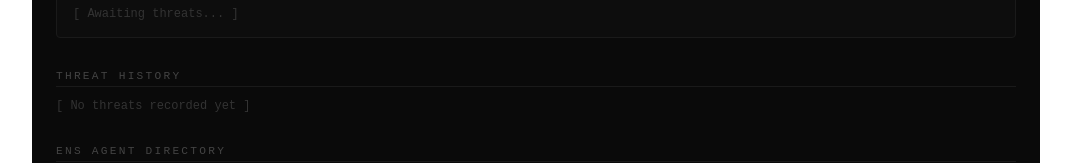
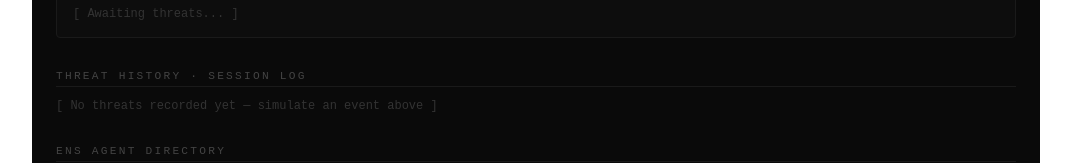
Before and after one commit to Artem1981777/cerberus-protocol, a React (Vite) app: page / in a window 1280 px wide. Shown: the part 1174-1337 px from the top of the page, without its empty margins (104-1175 px from the left). Built offline with nearby package versions, Linux system fonts and the light colour scheme.

Commit message:
feat: cumulative threat history + KeeperHub runs counter

```diff
--- a/src/App.tsx
+++ b/src/App.tsx
@@ -1,4 +1,4 @@
-import React, { useState } from 'react'
+import React, { useState, useEffect } from 'react'
 import { useSwarmState } from './hooks/useSwarmState'
 import { useOnChainMonitor } from './hooks/useOnChainMonitor'
 import { OnChainEvent } from './agents/WatcherAgent'
@@ -48,9 +48,36 @@ export default function App() {
   const [apiKey, setApiKey] = useState('')
   const [threatCount, setThreatCount] = useState(0)
   const [totalScanned, setTotalScanned] = useState(0)
+  const [keeperRuns, setKeeperRuns] = useState(0)
+  const [allThreats, setAllThreats] = useState<Array<{
+    id: string, severity: string, event: string, time: string,
+    outcome: string, txHash: string, yes: number, no: number
+  }>>([])
   const [threatHistory, setThreatHistory] = useState<Array<{
     id: string, severity: string, event: string, time: string, outcome: string, txHash: string
   }>>([])
+
+  // Накапливаем историю угроз
+  useEffect(() => {
+    if (state.status === 'done' && state.result && state.currentProposal) {
+      const entry = {
+        id: state.currentProposal.id,
+        severity: state.currentProposal.severity,
+        event: state.currentProposal.eventType,
+        time: new Date().toLocaleTimeString(),
+        outcome: state.result.outcome,
+        txHash: state.currentProposal.txHash,
+        yes: state.result.yesCount,
+        no: state.result.noCount,
+      }
+      setAllThreats(prev => {
+        const exists = prev.find(t => t.id === entry.id)
+        if (exists) return prev
+        if (entry.outcome === 'EXECUTE') setKeeperRuns(n => n + 1)
+        return [entry, ...prev]
+      })
+    }
+  }, [state.status, state.result])
 
   const { isMonitoring, lastBlock, error: rpcError, startMonitoring, stopMonitoring, CONTRACT_ADDRESS } =
     useOnChainMonitor((event) => {
@@ -98,8 +125,8 @@ export default function App() {
           <div style={s.statLabel}>EVENTS SCANNED</div>
         </div>
         <div style={s.statBox}>
-          <div style={{...s.statNum, color: '#00ff88'}}>{state.result?.outcome === 'EXECUTE' ? '1' : '0'}</div>
-          <div style={s.statLabel}>ACTIONS EXECUTED</div>
+          <div style={{...s.statNum, color: '#00ff88'}}>{keeperRuns}</div>
+          <div style={s.statLabel}>KEEPER RUNS</div>
         </div>
         <div style={s.statBox}>
           <div style={{...s.statNum, color: '#00aaff'}}>{isMonitoring ? 'LIVE' : 'OFF'}</div>
@@ -319,22 +346,12 @@ export default function App() {
 
       {/* Threat History */}
       <div style={s.section}>
-        <div style={s.label}>THREAT HISTORY</div>
-        {state.result && state.currentProposal && (
-          <div style={{marginBottom:'0.5rem'}}>
-            {(() => {
-              const entry = {
-                id: state.currentProposal.id.slice(-8),
-                severity: state.currentProposal.severity,
-                event: state.currentProposal.eventType,
-                time: new Date(state.currentProposal.timestamp).toISOString(),
-                outcome: state.result.outcome,
-                txHash: state.currentProposal.txHash,
-                yes: state.result.yesCount,
-                no: state.result.noCount,
-              }
-              return (
-                <div style={{background:'#111', border:'1px solid #1a1a1a', borderRadius:'4px', padding:'0.75rem', marginBottom:'0.5rem'}}>
+        <div style={s.label}>THREAT HISTORY · SESSION LOG</div>
+        {allThreats.length === 0 && (
+          <div style={{color:'#333', fontSize:'0.75rem'}}>[ No threats recorded yet — simulate an event above ]</div>
+        )}
+        {allThreats.map((entry, i) => (
+          <div key={i} style={{background:'#111', border:'1px solid #1a1a1a', borderRadius:'4px', padding:'0.75rem', marginBottom:'0.5rem'}}>
             <div style={{display:'flex', justifyContent:'space-between', alignItems:'center', marginBottom:'0.4rem'}}>
               <span style={{fontSize:'0.8rem', color: entry.outcome==='EXECUTE'?'#00ff88':'#ff4444', fontWeight:700}}>
                 {entry.outcome==='EXECUTE'?'✅':'❌'} {entry.event}
@@ -343,29 +360,21 @@ export default function App() {
                 {entry.severity}
               </span>
             </div>
-                  <div style={{display:'flex', gap:'1rem', fontSize:'0.65rem', color:'#444'}}>
-                    <span>ID: {entry.id}</span>
+            <div style={{display:'flex', gap:'1rem', fontSize:'0.65rem', color:'#444', flexWrap:'wrap' as const}}>
+              <span>#{allThreats.length - i}</span>
               <span>YES: {entry.yes} NO: {entry.no}</span>
-                    <span>{new Date(state.currentProposal.timestamp).toLocaleTimeString()}</span>
+              <span>{entry.time}</span>
             </div>
             <div style={{marginTop:'0.4rem', display:'flex', gap:'1rem'}}>
               <a href={'https://sepolia.etherscan.io/tx/'+entry.txHash} target="_blank" rel="noopener noreferrer"
-                      style={{fontSize:'0.65rem', color:'#00aaff', textDecoration:'none'}}>
-                      Etherscan ↗
-                    </a>
+                style={{fontSize:'0.65rem', color:'#00aaff', textDecoration:'none'}}>Etherscan ↗</a>
               <a href="https://storagescan.0g.ai" target="_blank" rel="noopener noreferrer"
-                      style={{fontSize:'0.65rem', color:'#ffaa00', textDecoration:'none'}}>
-                      0G Audit Log ↗
-                    </a>
+                style={{fontSize:'0.65rem', color:'#ffaa00', textDecoration:'none'}}>0G Audit ↗</a>
+              <a href={'https://sepolia.app.ens.domains/cerberusprotocol.eth'} target="_blank" rel="noopener noreferrer"
+                style={{fontSize:'0.65rem', color:'#00aaff', textDecoration:'none'}}>ENS ↗</a>
             </div>
           </div>
-              )
-            })()}
-          </div>
-        )}
-        {!state.currentProposal && (
-          <div style={{color:'#333', fontSize:'0.75rem'}}>[ No threats recorded yet ]</div>
-        )}
+        ))}
       </div>
 
       {/* Consensus Stats */}
```
Lines whose indentation alone changed are shown as unchanged.
